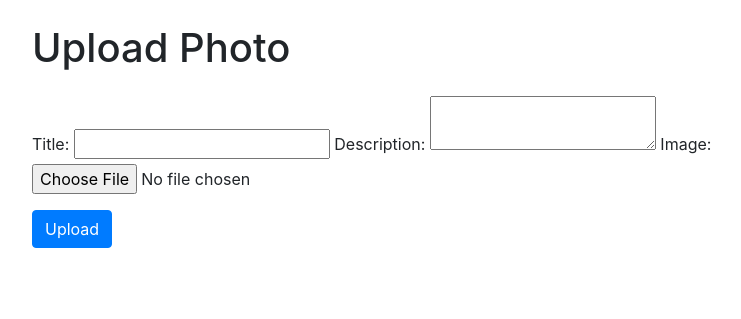
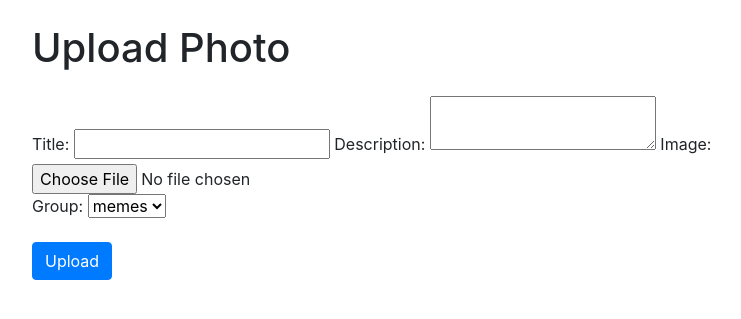
Before and after one commit to BulanMartin/FamilyGallery, a Django app: page /gallery/upload/ in a window 1280 px wide. Shown: the part 56-375 px from the top of the page, without its empty margins (68-809 px from the left). Run offline with Django 5.2, Linux system fonts and the light colour scheme; data comes from the database, SQL or seed files in the repository; both versions use the stored data as it was after the commit; some libraries are stand-ins or nearby versions.

Commit message:
add groups

```diff
--- a/FamilyGallery/gallery_app/models.py
+++ b/FamilyGallery/gallery_app/models.py
@@ -1,8 +1,15 @@
 from django.db import models
+
+class Group(models.Model):
+    name = models.CharField(max_length=100)
+
+    def __str__(self):
+        return self.name
 
 class Photo(models.Model):
     title = models.CharField(max_length=100)
     image = models.ImageField(upload_to='photos/')
+    group = models.ForeignKey(Group, on_delete=models.CASCADE, related_name='photos')
     description = models.TextField(blank=True)
     uploaded_at = models.DateTimeField(auto_now_add=True)
 
--- a/FamilyGallery/gallery_app/templates/gallery/upload.html
+++ b/FamilyGallery/gallery_app/templates/gallery/upload.html
@@ -16,6 +16,13 @@
             <label for="image">Image:</label>
             <input type="file" name="image" class="form-control-file" id="image" required>
 
+            <label for="group">Group:</label>
+            <select name="group" required>
+                {% for group in groups %}
+                    <option value="{{ group.id }}">{{ group.name }}</option>
+                {% endfor %}
+            </select>
+
         </div>
         <button type="submit" class="btn btn-primary">Upload</button>
     </form>
--- a/FamilyGallery/gallery_app/views.py
+++ b/FamilyGallery/gallery_app/views.py
@@ -1,5 +1,5 @@
-from django.shortcuts import render
-from .models import Photo
+from django.shortcuts import redirect, render
+from .models import Photo, Group
 
 def home(request):
     return render(request, 'gallery/home.html')
@@ -16,5 +16,9 @@ def upload_view(request):
         title = request.POST['title']
         description = request.POST['description']
         image = request.FILES['image']
-        Photo.objects.create(title=title, description=description, image=image)
-    return render(request, 'gallery/upload.html')
+        group = Group.objects.get(id=request.POST['group'])
+        Photo.objects.create(title=title, description=description, image=image, group=group)
+        return redirect('gallery')
+
+    groups = Group.objects.all()
+    return render(request, 'gallery/upload.html', {'groups': groups})
```
Also changed, not shown: FamilyGallery/gallery_app/admin.py (+12 -2 lines), FamilyGallery/gallery_app/forms.py (added, +12 -0 lines), FamilyGallery/gallery_app/templates/gallery/create_group.html (added, +13 -0 lines), FamilyGallery/db.sqlite3, FamilyGallery/gallery_app/migrations/0001_initial.py, FamilyGallery/media/photos/F4jsKx-XkAAsOD9.jpeg (added), FamilyGallery/media/photos/Princ_cyp.webp (added), FamilyGallery/media/photos/kufr_tvyho_auta.jpg (added), FamilyGallery/media/photos/kufr_tvyho_auta_7cMEvOq.jpg (added), FamilyGallery/media/photos/kufr_tvyho_auta_MXrtRkE.jpg (added), FamilyGallery/media/photos/kufr_tvyho_auta_iAvteNj.jpg (added), FamilyGallery/media/photos/rusky_a_indicky_vesmirny_program.jpg (deleted).
